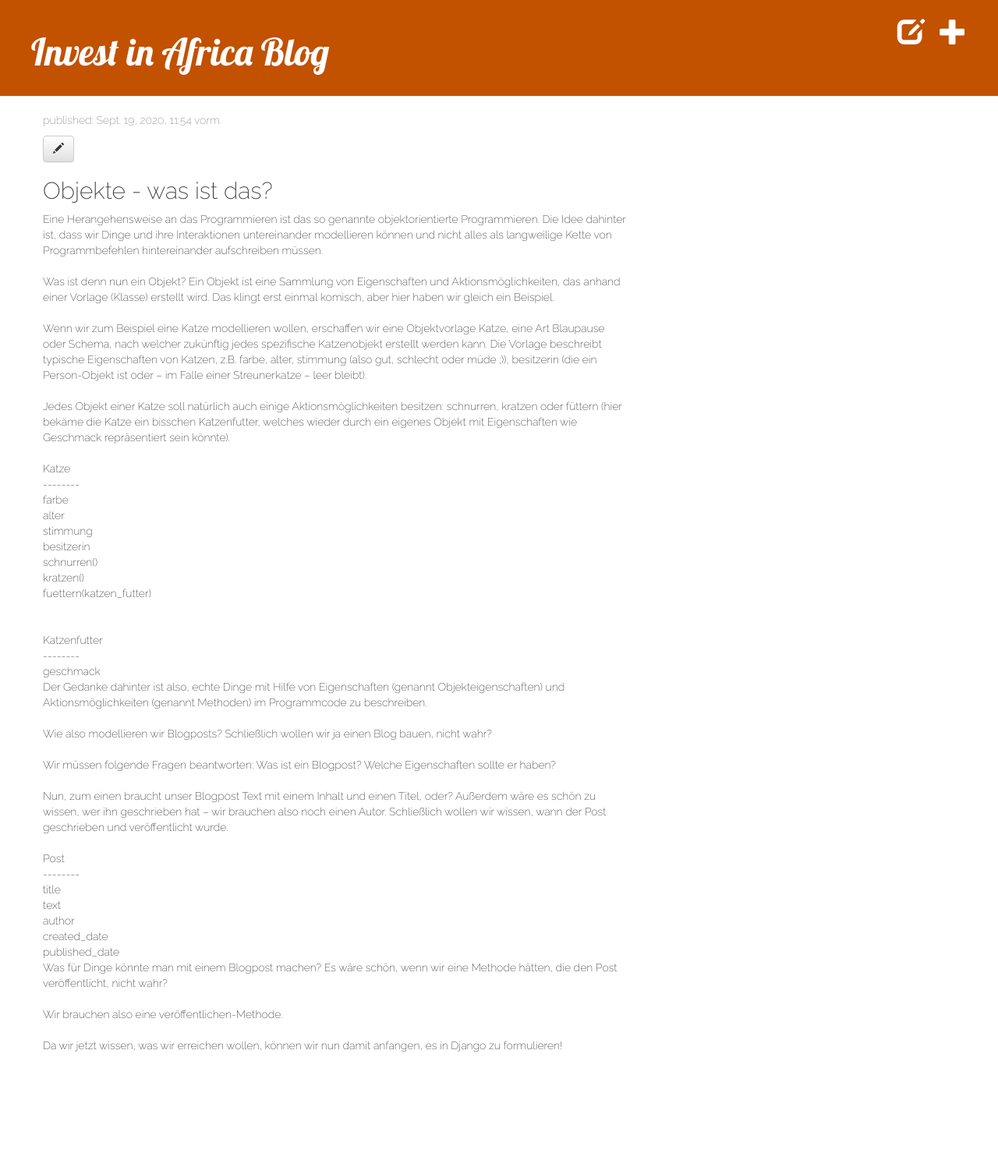
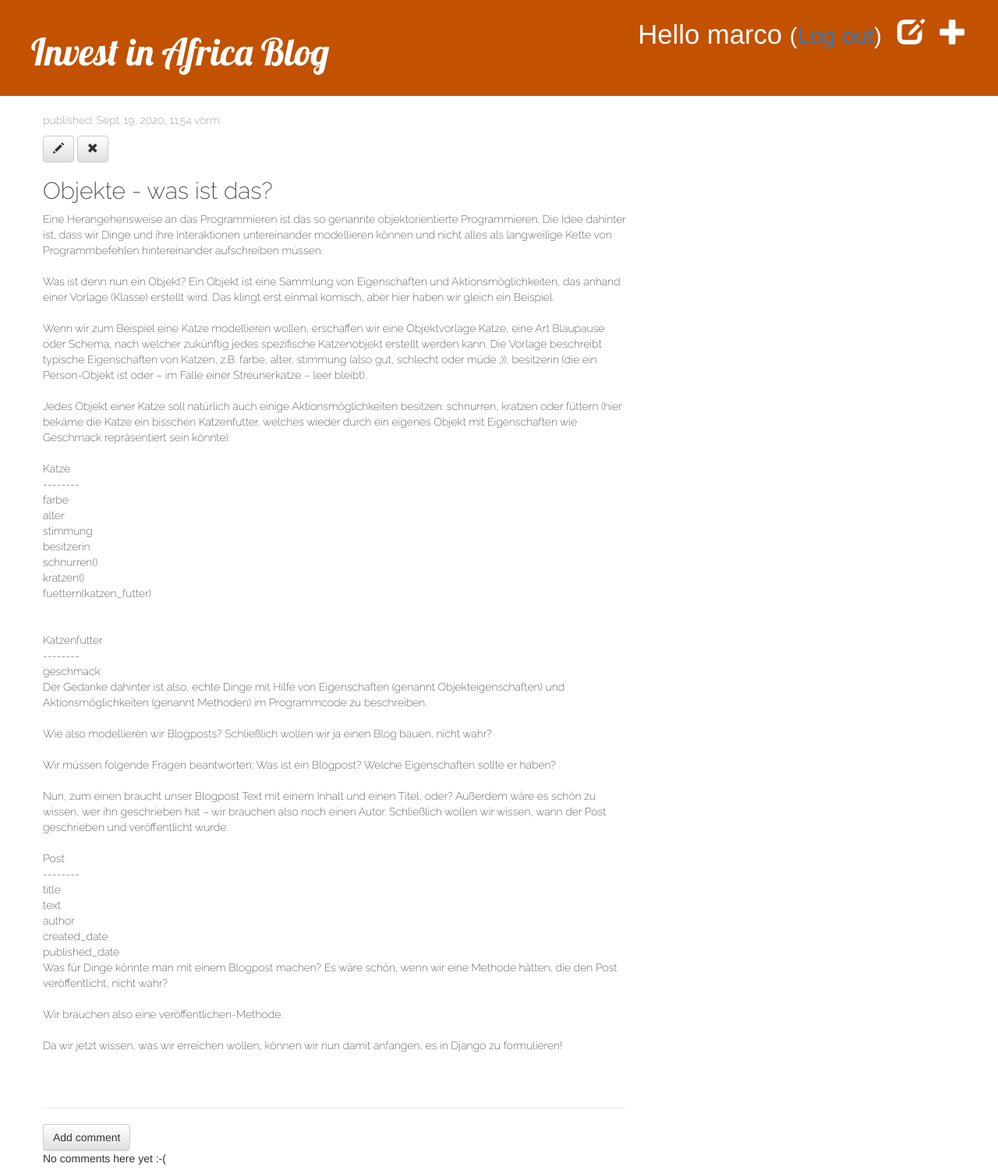
Before and after one commit to seidelmarco/invest-in-africa, a Django app: page /post/2/ in a window 1280 px wide. Shown: the whole page at 78% size. Before the commit the page ends 1350 px from the top, so only its background shows below. Run offline with Django 3.2, Linux system fonts and the light colour scheme; a user stored in the database is signed in; data comes from the database, SQL or seed files in the repository; both versions use the stored data as it was after the commit; some libraries are stand-ins or nearby versions.

Commit message:
Kommentarfunktion und Moderation hinzugefügt

```diff
--- a/blog/admin.py
+++ b/blog/admin.py
@@ -1,6 +1,7 @@
 from django.contrib import admin
-from .models import Post
+from .models import Post, Comment
 
 # Register your models here.
 
 admin.site.register(Post)
+admin.site.register(Comment)
--- a/blog/models.py
+++ b/blog/models.py
@@ -3,6 +3,10 @@ from django.conf import settings
 from django.utils import timezone
 
 # Create your models here.
+
+# Dieses Projekt ist mit https://tutorial-extensions.djangogirls.org/en/homework_create_more_models/ Django-Girls Tutorial
+# Schritt - für - Schritt geschrieben
+
 
 class Post(models.Model):
     author = models.ForeignKey(settings.AUTH_USER_MODEL, on_delete=models.CASCADE)
@@ -17,3 +21,19 @@ class Post(models.Model):
 
     def __str__(self):
         return self.title
+
+
+class Comment(models.Model):
+    #The related_name option in models.ForeignKey allows us to have access to comments from within the Post model.
+    post = models.ForeignKey('blog.Post', on_delete=models.CASCADE, related_name='comments')
+    author = models.CharField(max_length=200)
+    text = models.TextField(max_length=1000, blank=False, editable=True)
+    created_date = models.DateTimeField(default=timezone.now)
+    approved_comment = models.BooleanField(default=False) #im Admin-Panel ist das eine leere (False) Checkbox
+
+    def approve(self):
+        self.approved_comment = True
+        self.save()
+
+    def __str__(self):
+        return self.text
--- a/blog/static/css/blog.css
+++ b/blog/static/css/blog.css
@@ -52,3 +52,7 @@ h2, h3, h4  {
     color: #000000;
     font-family: 'Raleway', sans-serif;
 }
+
+.comment {
+    margin: 20px 0px 20px 20px;
+}
--- a/blog/templates/blog/base.html
+++ b/blog/templates/blog/base.html
@@ -20,6 +20,9 @@
                 <a href="{% url 'blog:post_new' %}" class="top-menu"><span class="glyphicon glyphicon-plus"></span></a>
                 <a href="{% url 'blog:post_draft_list' %}" class="top-menu"><span class="glyphicon glyphicon-edit">
                 </span></a>
+                <p class="top-menu">Hello {{ user.username }} <small>(<a href="{% url 'logout' %}">Log out</a>)</small></p>
+            {% else %}
+                <a href="{% url 'login' %}" class="top-menu"><span class="glyphicon glyphicon-lock"></span></a>
             {% endif %}
             <h1><a href="/">Invest in Africa Blog</a></h1>
         </div>
--- a/blog/templates/blog/post_detail.html
+++ b/blog/templates/blog/post_detail.html
@@ -2,15 +2,39 @@
 
 {% block content %}
     <div class="post">
-        {% if post.published_date %}
+        {% if post.published_date %}  <!--mal merken: alles was in den Template Tags steht sind Instanzen, die in den views stehen und deren Argumente/Attribute/Properties??? sich aus den Modellen ableiten-->
             <div class="date">
                 <p>published: {{ post.published_date }}</p>
             </div>
+        {% else %}
+            <a class="btn btn-default" href="{% url 'blog:post_publish' pk=post.pk %}">Publish</a>
         {% endif %}
         {% if user.is_authenticated %}
             <a class="btn btn-default" href="{% url 'blog:post_edit' pk=post.pk %}"><span class="glyphicon glyphicon-pencil"></span></a>
+            <a class="btn btn-default" href="{% url 'blog:post_remove' pk=post.pk %}"><span class="glyphicon glyphicon-remove"></span></a>
         {% endif %}
         <h2>{{ post.title }}</h2>
         <p>{{ post.text|linebreaksbr }}</p>
     </div>
+
+<hr> <!-- horizontal rule - macht einen Absatz, wenn es Sinn ergibt, ein neues Thema anzufangen, dann anwenden -->
+
+<a class="btn btn-default" href="{% url 'blog:add_comment_to_post' pk=post.pk %}">Add comment</a>
+{% for comment in post.comments.all %}
+    {% if user.is_authenticated or comment.approved_comment %}
+    <div class="comment">
+        <div class="date">
+            {{ comment.created_date}}
+            {%  if not comment.approved_comment %}
+                <a class="btn btn-default" href="{% url 'blog:comment_remove' pk=comment.pk %}"><span class="glyphicon glyphicon-remove"></span></a>
+                <a class="btn btn-default" href="{% url 'blog:comment_approve' pk=comment.pk %}"><span class="glyphicon glyphicon-ok"></span></a>
+            {% endif %}
+        </div>
+        <strong>{{ comment.author }}</strong>
+        <p>{{ comment.text|linebreaks }}</p>
+    </div>
+    {% endif %}
+{% empty %}
+    <p>No comments here yet :-( </p>
+{% endfor %}
 {% endblock %}
--- a/blog/templates/blog/post_list.html
+++ b/blog/templates/blog/post_list.html
@@ -8,6 +8,7 @@
         </div>
         <h2><a href="{% url 'blog:post_detail' pk=post.pk %}">{{ post.title }}</a></h2>
         <!--<p>{{ post.text|linebreaksbr }}</p>-->
+        <a href="{% url 'blog:post_detail' pk=post.pk %}">Comments: {{ post.comments.count }}</a>
     </div>
     {% endfor %}
 {% endblock %}
--- a/blog/urls.py
+++ b/blog/urls.py
@@ -9,4 +9,9 @@ urlpatterns = [
     path('post/new/', views.post_new, name='post_new'),
     path('post/<int:pk>/edit', views.post_edit, name='post_edit'),
     path('drafts/', views.post_draft_list, name='post_draft_list'),
+    path('post/<int:pk>/publish/', views.post_publish, name='post_publish'),
+    path('post/<int:pk>/remove/', views.post_remove, name='post_remove'),
+    path('post/<int:pk>/comment/', views.add_comment_to_post, name='add_comment_to_post'),
+    path('comment/<int:pk>/comment_approve', views.comment_approve, name='comment_approve'),
+    path('comment/<int:pk>/comment_remove', views.comment_remove, name='comment_remove'),
 ]
--- a/blog/views.py
+++ b/blog/views.py
@@ -2,8 +2,10 @@ from django.shortcuts import render, get_object_or_404, redirect
 
 from django.utils import timezone
 
-from .models import Post
-from .forms import PostForm
+from .models import Post, Comment
+from .forms import PostForm, CommentForm
+
+from django.contrib.auth.decorators import login_required
 
 
 # Create your views here.
@@ -20,6 +22,7 @@ def post_detail(request, pk):
     return render(request, 'blog/post_detail.html', {'post': post})
 
 
+@login_required
 def post_new(request):
     if request.method == 'POST':
         form = PostForm(request.POST)
@@ -34,6 +37,7 @@ def post_new(request):
     return render(request, 'blog/post_edit.html', {'form': form})
 
 
+@login_required
 def post_edit(request, pk):
     post = get_object_or_404(Post, pk=pk)
     if request.method == "POST":
@@ -49,6 +53,49 @@ def post_edit(request, pk):
     return render(request, 'blog/post_edit.html', {'form': form})
 
 
+@login_required
 def post_draft_list(request):
     posts = Post.objects.filter(published_date__isnull=True).order_by('created_date')
     return render(request, 'blog/post_draft_list.html', {'posts': posts})
+
+
+@login_required
+def post_publish(request, pk):
+    post = get_object_or_404(Post, pk=pk)
+    post.publish()
+    return redirect('blog:post_detail', pk=post.pk)
+
+
+@login_required
+def post_remove(request, pk):
+    post = get_object_or_404(Post, pk=pk)
+    post.delete()
+    return redirect('blog:post_list')
+
+
+def add_comment_to_post(request, pk):
+    post = get_object_or_404(Post, pk=pk)
+    if request.method == 'POST':
+        form = CommentForm(request.POST)
+        if form.is_valid():
+            comment = form.save(commit=False)
+            comment.post = post
+            comment.save()
+            return redirect('blog:post_detail', pk=post.pk)
+    else:
+        form = CommentForm()
+    return render(request, 'blog/add_comment_to_post.html', {'form': form})
+
+
+@login_required
+def comment_approve(request, pk):
+    comment = get_object_or_404(Comment, pk=pk)
+    comment.approve()
+    return redirect('blog:post_detail', pk=comment.post.pk)
+
+
+@login_required
+def comment_remove(request, pk):
+    comment = get_object_or_404(Comment, pk=pk)
+    comment.delete()
+    return redirect('blog:post_detail', pk=comment.post.pk)
--- a/investinafrica/settings.py
+++ b/investinafrica/settings.py
@@ -125,3 +125,5 @@ STATIC_ROOT = BASE_DIR / 'static' # is equal to os.path.join(BASE_DIR, 'static/'
 
 MEDIA_ROOT = BASE_DIR / 'media' # is equal to os.path.join(BASE_DIR, 'media/')
 MEDIA_URL = '/media/'
+
+LOGIN_REDIRECT_URL = '/'
--- a/investinafrica/urls.py
+++ b/investinafrica/urls.py
@@ -16,8 +16,12 @@ Including another URLconf
 from django.contrib import admin
 from django.urls import include, path
 
+from django.contrib.auth import views
+
 urlpatterns = [
     path('admin/', admin.site.urls),
+    path('accounts/login/', views.LoginView.as_view(), name='login'),
+    path('accounts/logout/', views.LogoutView.as_view(next_page='/'), name='logout'),
     path('', include('blog.urls')),
     path('blog/', include('blog.urls')),
 ]
```
Also changed, not shown: blog/forms.py (+8 -1 lines), blog/templates/blog/add_comment_to_post.html (added, +10 -0 lines), blog/templates/registration/login.html (added, +26 -0 lines), db.sqlite3.
